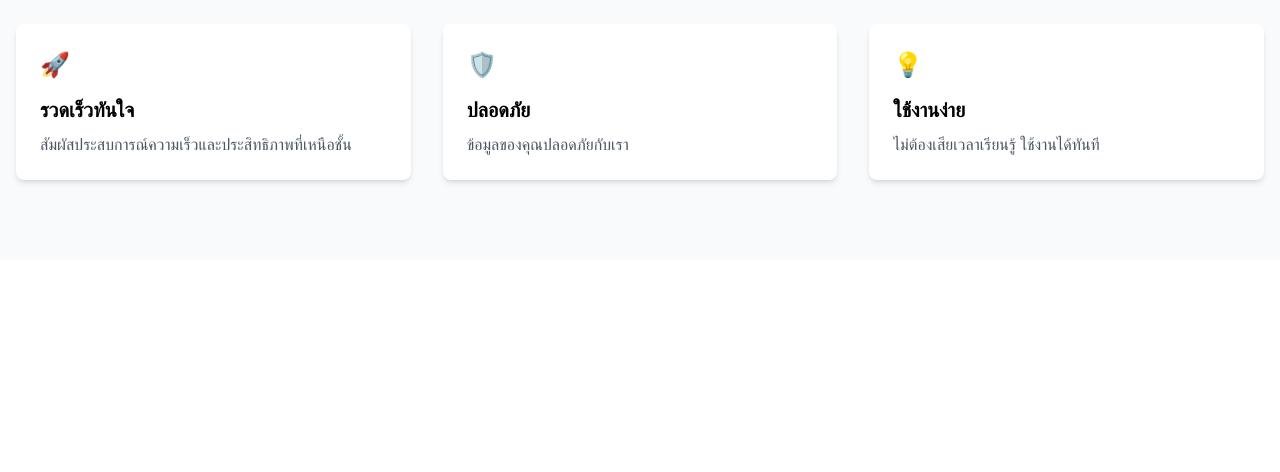
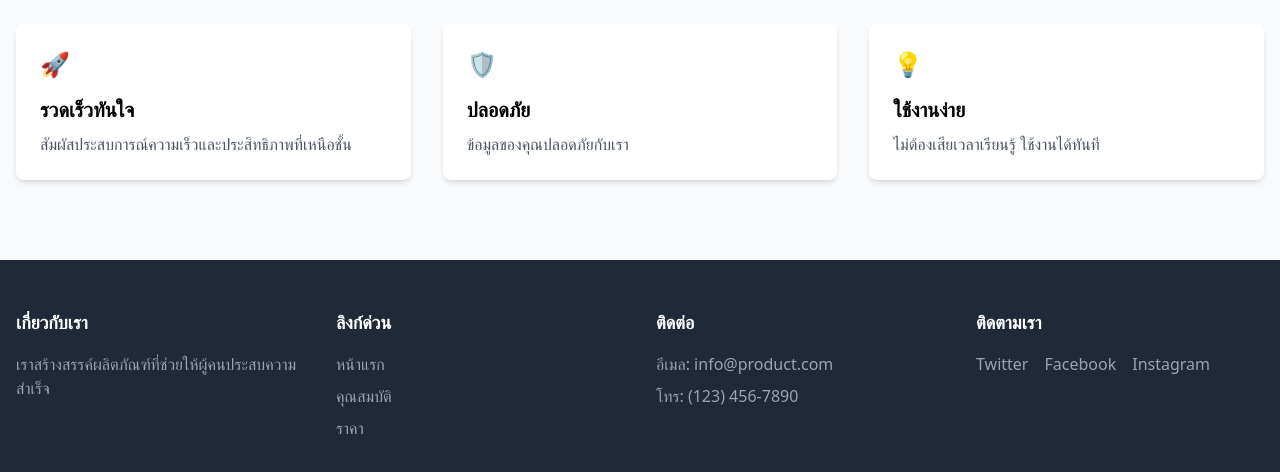
Before and after one commit to k-winph/product-landing-page, a plain HTML site: page index.html in a window 1280 px wide. Shown: the part 556-1028 px from the top of the page. Before the commit the page ends 816 px from the top, so only its background shows below. Drawn offline with nearby package versions, Linux system fonts and the light colour scheme.

Commit message:
เพิ่มส่วนท้ายแบบ Reponsive

```diff
--- a/index.html
+++ b/index.html
@@ -68,8 +68,38 @@
             </section>
         </main>
 
-        <footer>
-        <!-- สวนท ้าย ่ -->
+        <footer class="bg-gray-800 text-white py-12">
+            <div class="container mx-auto px-4">
+                <div class="grid grid-cols-1 md:grid-cols-4 gap-8">
+                    <div>
+                        <h3 class="font-bold text-lg mb-4">เกี่ยวกับเรา</h3>
+                        <p class="text-gray-400">เราสร้างสรรค์ผลิตภัณฑ์ที่ช่วยให้ผู้คนประสบความสำเร็จ</p>
+                    </div>
+                    <div>
+                        <h3 class="font-bold text-lg mb-4">ลิงก์ด่วน</h3>
+                        <ul class="space-y-2 text-gray-400">
+                            <li><a href="#" class="hover:text-white">หน้าแรก</a></li>
+                            <li><a href="#features" class="hover:text-white">คุณสมบัติ</a></li>
+                            <li><a href="#pricing" class="hover:text-white">ราคา</a></li>
+                        </ul>
+                    </div>
+                    <div>
+                        <h3 class="font-bold text-lg mb-4">ติดต่อ</h3>
+                        <ul class="space-y-2 text-gray-400">
+                            <li>อีเมล: info@product.com</li>
+                            <li>โทร: (123) 456-7890</li>
+                        </ul>
+                    </div>
+                    <div>
+                        <h3 class="font-bold text-lg mb-4">ติดตามเรา</h3>
+                        <div class="flex space-x-4">
+                            <a href="#" class="text-gray-400 hover:text-white">Twitter</a>
+                            <a href="#" class="text-gray-400 hover:text-white">Facebook</a>
+                            <a href="#" class="text-gray-400 hover:text-white">Instagram</a>
+                        </div>
+                    </div>
+                </div>
+            </div>
         </footer>
     </body>
 </html>
```
